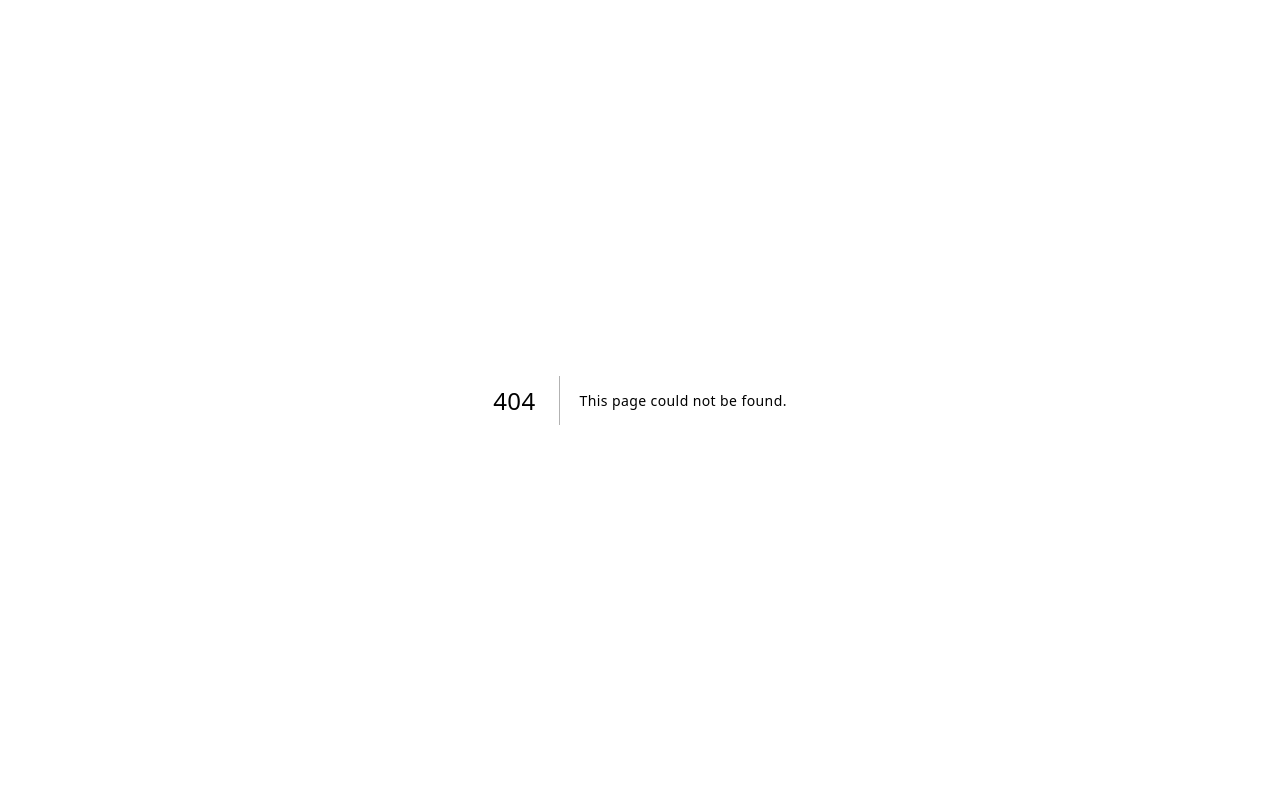
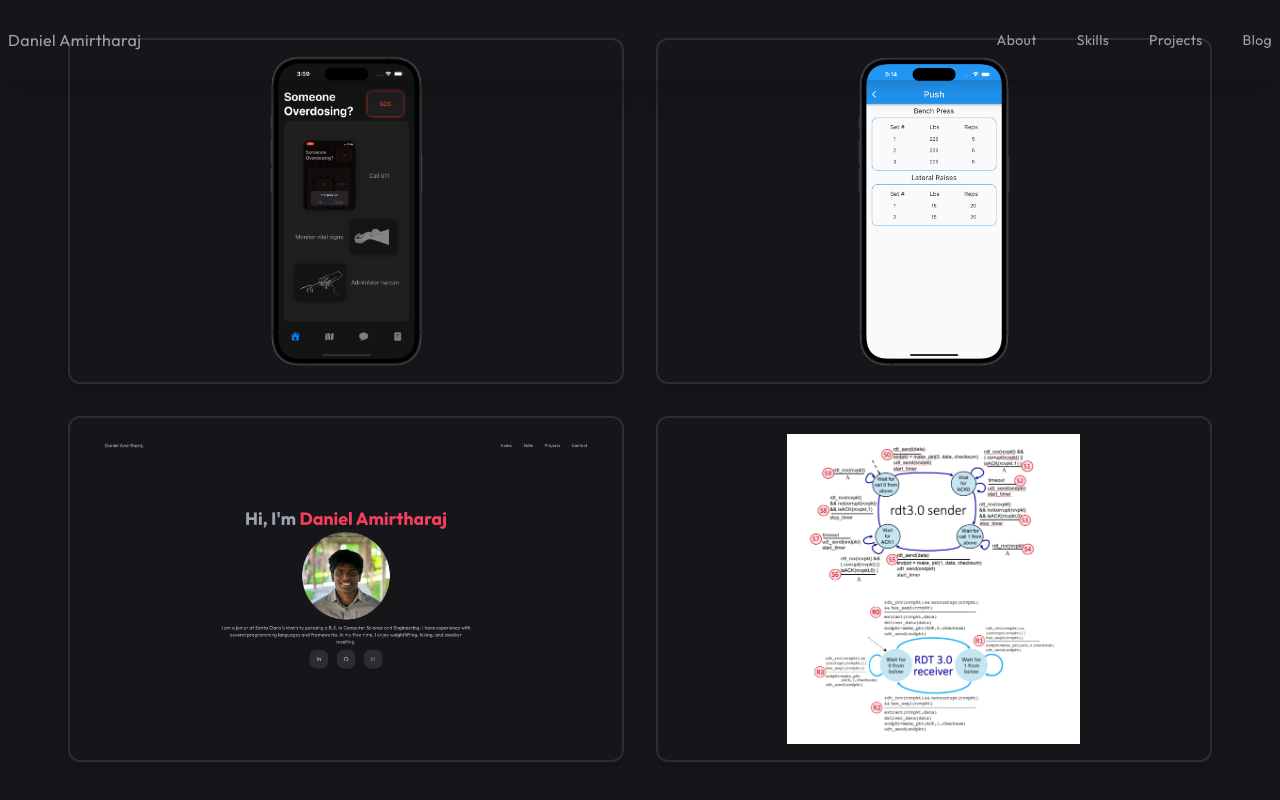
Before and after one commit to damirtharaj0/portfolio, a Next.js app: page /blog in a window 1280 px wide. Before the commit this address had no page. Built offline with nearby package versions, Linux system fonts and the light colour scheme.

Commit message:
added blog page

```diff
--- /dev/null
+++ b/app/blog/blog-item.tsx
@@ -0,0 +1,17 @@
+import Image, { StaticImageData } from 'next/image'
+
+const BlogItem = ({ title, backgroundImg, description, href }: { title: string, backgroundImg: StaticImageData, description: string, href: string }) => {
+    return (
+        <a target='_blank' href={href} rel='noopener noreferrer'>
+            <div className='group flex justify-center items-center h-auto w-full shadow-lg border-2 border-[#2C2C33] rounded-xl p-4 relative hover:cursor-pointer'>
+                <Image className='group-hover:opacity-10 w-auto h-[200px] lg:h-[310px]' src={backgroundImg} alt='/' />
+                <div className='hidden group-hover:block absolute justify-center items-center px-8'>
+                    <h2 className='text-center pb-2'>{title}</h2>
+                    <p className='text-justify'>{description}</p>
+                </div>
+            </div>
+        </a>
+    )
+}
+
+export default BlogItem
--- /dev/null
+++ b/app/blog/page.tsx
@@ -0,0 +1,21 @@
+import BlogItem from './blog-item';
+
+import helpingHandImg from 'public/helping-hand/homepage.png';
+import workoutAppImg from 'public/workout_app/workout.png'
+import portfolioImg from 'public/portfolio/portfolio.png'
+import rdtImg from 'public/rdt-3.0/rdt.png'
+
+export default function Page() {
+    return (
+        <div className='w-full h-screen flex justify-center items-center'>
+            <div className='max-w-[1240px] mx-auto px-2'>
+                <div className='grid md:grid-cols-2 gap-8'>
+                    <BlogItem title='Helping Hand' backgroundImg={helpingHandImg} description="Lorem Ipsum is simply dummy text of the printing and typesetting industry. Lorem Ipsum has been the industry's standard dummy text ever since the 1500s, when an unknown printer took a galley of type and scrambled it to make a type specimen book. It has survived not only five centuries, but also the leap into electronic typesetting, remaining essentially unchanged. It was popularised in the 1960s with the release of Letraset sheets containing Lorem Ipsum passages, and more recently with desktop publishing software like Aldus PageMaker including versions of Lorem Ipsum." href='https://devpost.com/software/helping-hand-vif9x8' />
+                    <BlogItem title='Workout App' backgroundImg={workoutAppImg} description="Lorem Ipsum is simply dummy text of the printing and typesetting industry. Lorem Ipsum has been the industry's standard dummy text ever since the 1500s, when an unknown printer took a galley of type and scrambled it to make a type specimen book. It has survived not only five centuries, but also the leap into electronic typesetting, remaining essentially unchanged. It was popularised in the 1960s with the release of Letraset sheets containing Lorem Ipsum passages, and more recently with desktop publishing software like Aldus PageMaker including versions of Lorem Ipsum." href='https://github.com/damirtharaj0/workoutapp' />
+                    <BlogItem title='Portfolio' backgroundImg={portfolioImg} description="Lorem Ipsum is simply dummy text of the printing and typesetting industry. Lorem Ipsum has been the industry's standard dummy text ever since the 1500s, when an unknown printer took a galley of type and scrambled it to make a type specimen book. It has survived not only five centuries, but also the leap into electronic typesetting, remaining essentially unchanged. It was popularised in the 1960s with the release of Letraset sheets containing Lorem Ipsum passages, and more recently with desktop publishing software like Aldus PageMaker including versions of Lorem Ipsum." href='' />
+                    <BlogItem title='RDT 3.0 implementation' backgroundImg={rdtImg} description="Lorem Ipsum is simply dummy text of the printing and typesetting industry. Lorem Ipsum has been the industry's standard dummy text ever since the 1500s, when an unknown printer took a galley of type and scrambled it to make a type specimen book. It has survived not only five centuries, but also the leap into electronic typesetting, remaining essentially unchanged. It was popularised in the 1960s with the release of Letraset sheets containing Lorem Ipsum passages, and more recently with desktop publishing software like Aldus PageMaker including versions of Lorem Ipsum." href='https://github.com/damirtharaj0/reliable_udp_protocol' />
+                </div>
+            </div>
+        </div>
+    )
+}
--- a/app/components/navbar.tsx
+++ b/app/components/navbar.tsx
@@ -18,6 +18,9 @@ const Navbar = () => {
                         <Link href='#projects'>
                             <li className='ml-10 text-sm hover:border-b'>Projects</li>
                         </Link>
+                        <Link href='/blog'>
+                            <li className='ml-10 text-sm hover:border-b'>Blog</li>
+                        </Link>
                     </ul>
                     <div className='md:hidden'>
                         <AiOutlineMenu size={25} />
--- a/app/layout.tsx
+++ b/app/layout.tsx
@@ -1,4 +1,5 @@
 import './globals.css'
+import Navbar from './components/navbar';
 
 import { Outfit } from 'next/font/google';
 
@@ -16,7 +17,12 @@ export default function RootLayout({
 }) {
   return (
     <html lang="en">
-      <body className={outfit.className}>{children}</body>
+      <body className={outfit.className}>
+        <div>
+        <Navbar />
+        {children}
+        </div>
+      </body>
     </html>
   )
 }
--- a/app/page.tsx
+++ b/app/page.tsx
@@ -6,7 +6,6 @@ import Projects from "./components/projects"
 export default function Home() {
   return (
     <div>
-      <Navbar />
       <Main />
       <Skills />
       <Projects />
--- a/next.config.js
+++ b/next.config.js
@@ -1,6 +1,6 @@
 /** @type {import('next').NextConfig} */
 const nextConfig = {
-    output: 'export',
+    // output: 'export',
 }
 
 module.exports = nextConfig
```
